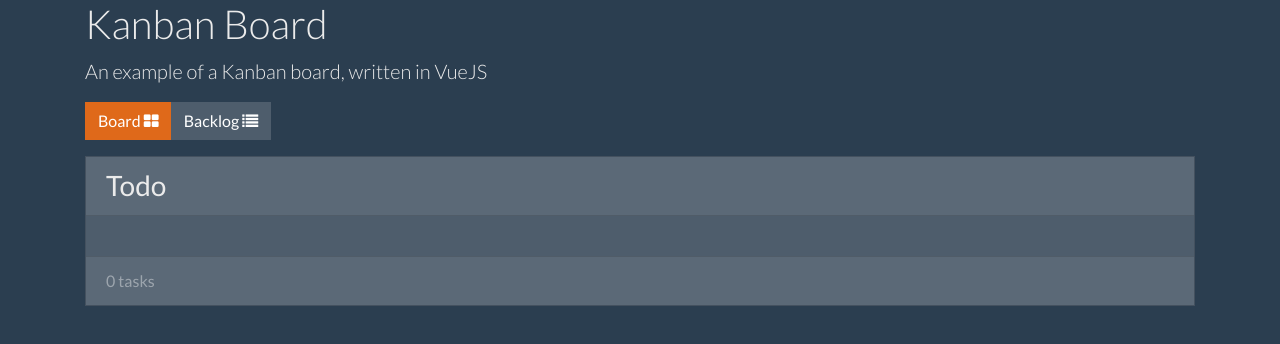
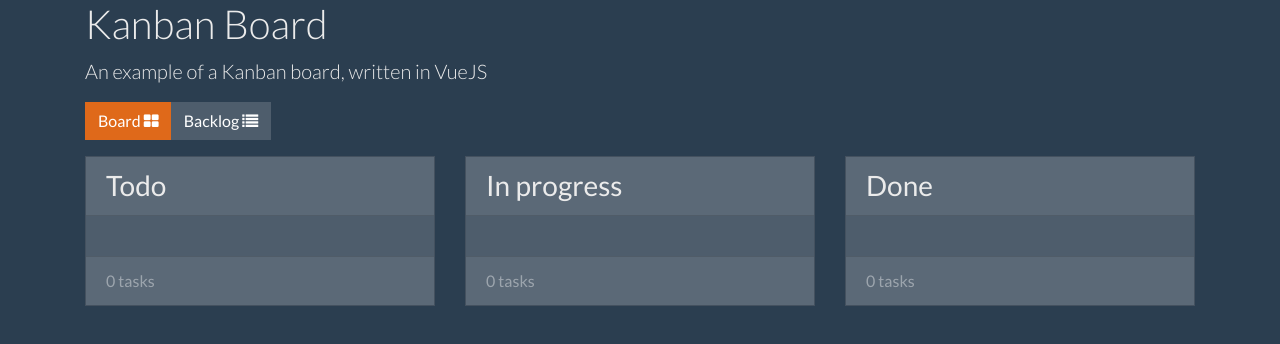
Before and after one commit to jonasmanuel/kanban-board-pwa, a Vue app: page /#/board in a window 1280 px wide. Shown: the top 344 px of the page. Built offline with nearby package versions, Linux system fonts and the light colour scheme.

Commit message:
Created 'in progress' and 'done' lanes

```diff
--- a/src/components/KanbanBoard.vue
+++ b/src/components/KanbanBoard.vue
@@ -3,6 +3,12 @@
     <div class="row">
         <div class="col-md">
           <task-lane id="todo" title="Todo" :items="todoItems"></task-lane>
+        </div>
+        <div class="col-md">
+          <task-lane id="inProgress" title="In progress" :items="inProgressItems"></task-lane>
+        </div>
+        <div class="col-md">
+          <task-lane id="done" title="Done" :items="doneItems"></task-lane>
         </div>
     </div>
   </div>
@@ -18,7 +24,11 @@ export default {
     'task-lane': TaskLane
   },
   computed: mapState({
-    todoItems: s => s.items.todo
+    todoItems: s => s.items.todo,
+    inProgressItems: s => s.items.inProgress,
+    doneItems: s => s.items.done
   })
 };
 </script>
+
+Now we're at a stage where we have all three lanes on our Kanban board, and we can create new items and have the populate the 'todo' lane. For the final step, let's look into how we can move tasks from one lane to another.
--- a/src/store.js
+++ b/src/store.js
@@ -7,7 +7,9 @@ Vue.use(Vuex);
 export default new Vuex.Store({
   state: {
     items: {
-      todo: []
+      todo: [],
+      inProgress: [],
+      done: []
     },
     nextId: 1
   },
```
